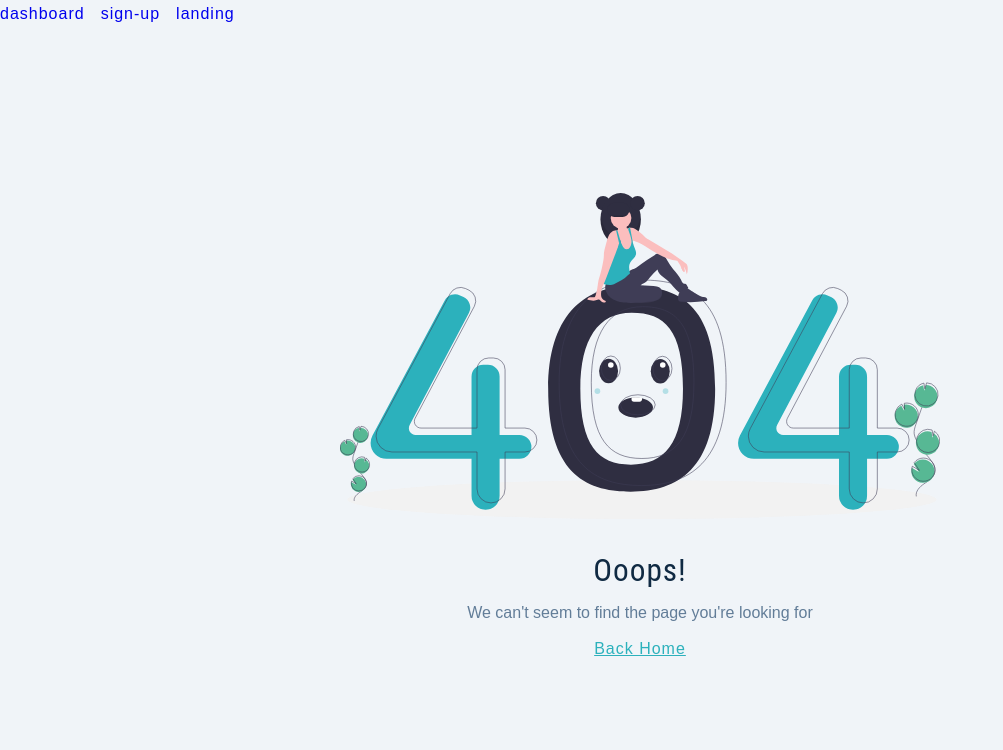
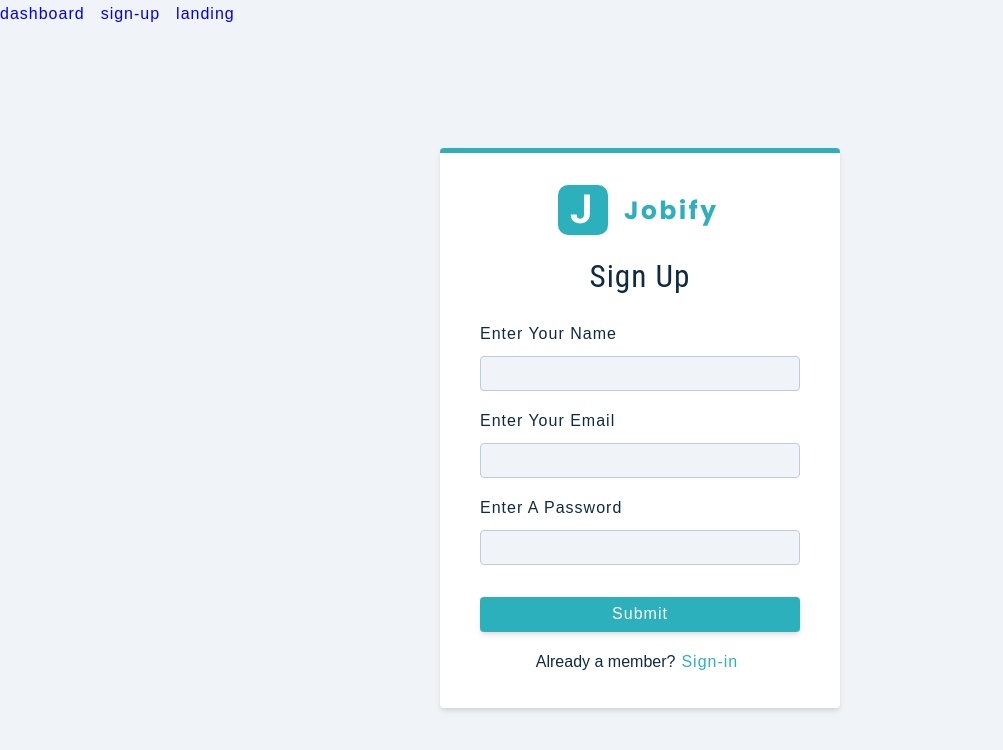
Before and after one commit to romenick-tester/jobify, a React (Create React App) app in the folder client/: page /auth in a window 1280 px wide. Shown: the top 750 px of the page, without its empty margins (0-1003 px from the left). Built offline with nearby package versions, Linux system fonts and the light colour scheme.

Commit message:
041 CLIENT: rename signup page to auth page

```diff
--- a/client/src/App.js
+++ b/client/src/App.js
@@ -9,12 +9,12 @@ const App = () => {
         <>
             <Nav>
                 <Link to="/">dashboard</Link>
-                <Link to="/signup">sign-up</Link>
+                <Link to="/auth">sign-up</Link>
                 <Link to="/landing">landing</Link>
             </Nav>
             <Routes>
                 <Route path="/" element={<Pages.Dashboard />} />
-                <Route path="/signup" element={<Pages.Signup />} />
+                <Route path="/auth" element={<Pages.Auth />} />
                 <Route path="/landing" element={<Pages.Landing />} />
                 <Route path="*" element={<Pages.Error />} />
             </Routes>
--- a/client/src/pages/Signup/Signup.js
+++ b/client/src/pages/Auth/Auth.js
@@ -13,7 +13,7 @@ const initialState = {
     isMember: null
 };
 
-const Signup = () => {
+const Auth = () => {
     const [values, setValues] = useState(initialState);
     const { name, email, password, isMember } = values;
 
@@ -103,4 +103,4 @@ const Signup = () => {
     )
 }
 
-export default Signup;
+export default Auth;
--- a/client/src/pages/index.js
+++ b/client/src/pages/index.js
@@ -1,11 +1,11 @@
 import Landing from "./Landing/Landing";
 import Dashboard from "./Dashboard/Dashboard";
 import Error from "./Error/Error";
-import Signup from "./Signup/Signup";
+import Auth from "./Auth/Auth";
 
 export {
     Landing,
     Dashboard,
     Error,
-    Signup
+    Auth
 }
```
